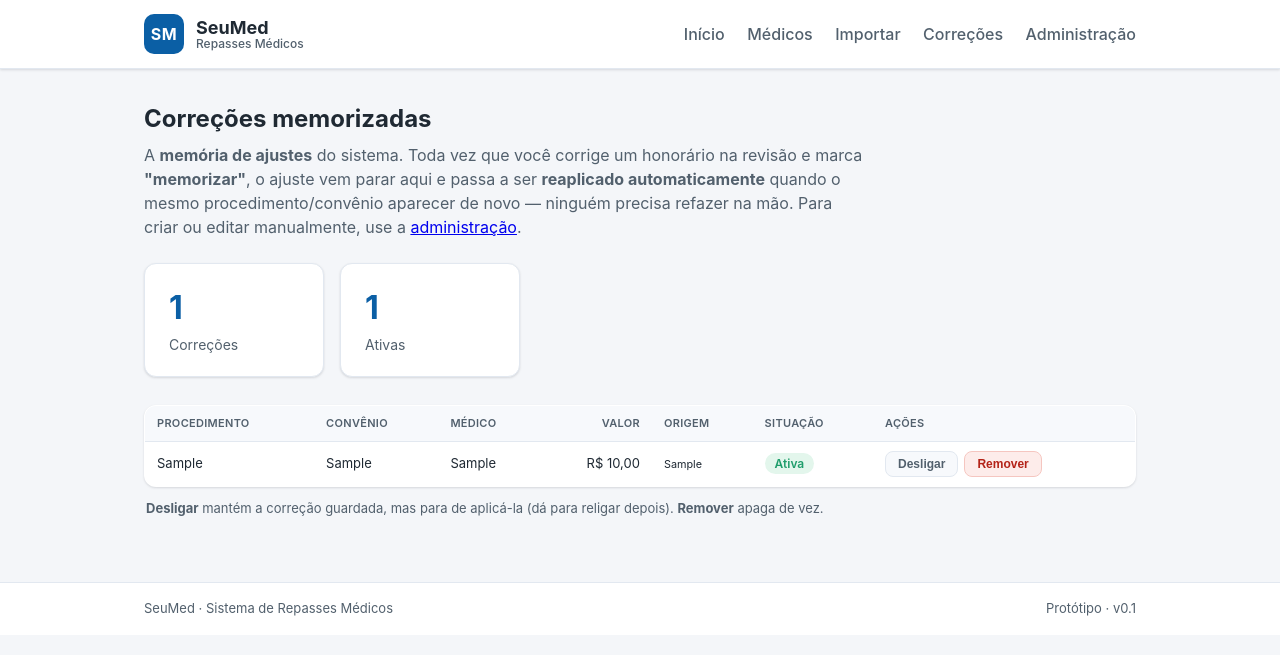
After one commit to FinanceiroSeuMed/Sistema-de-repasses-m-dicos, a Django app: page /correcoes/ in a window 1280 px wide. The commit adds this page. Shown: the top 655 px of the page. Run offline with Django 5.2, Linux system fonts and the light colour scheme; tables that the repository leaves empty hold one stand-in row (values such as "Sample post").

Commit message:
Correcoes memorizadas: memoria de ajustes que se reaplica sozinha
Primeira fatia da persistencia/historico. Resolve a "gestao da informacao":
o ajuste manual deixa de viver na cabeca de alguem e vira fonte unica,
reaplicada automaticamente nos proximos meses.

- Modelo CorrecaoMemorizada: (procedimento, convenio, medico) normalizados ->
  valor fixo (R$) ou percentual do bruto. Convenio/medico em branco = vale para
  qualquer um; a busca prefere a regra mais especifica. Migration 0003
- services/correcoes.py: aplicar() sobrepoe os honorarios no processamento
  (precisao cheia, nao mexe em catarata/componente); memorizar() faz upsert
- views: aplica no _ler_e_processar (logo apos as regras); _memorizar_correcoes
  grava as linhas marcadas "memorizar" na exportacao; paginas correcoes_lista/
  toggle/remover
- revisao.html: checkbox "memorizar" por linha + selo "memorizado" + faixa de
  confirmacao apos exportar
- correcoes.html: pagina de gestao (ligar/desligar/remover) + link no menu
- admin: CorrecaoMemorizada registrado para edicao manual

Testado de ponta a ponta: memoriza -> reaplica em 15 linhas com o motivo certo;
desliga -> volta ao valor das regras.

Co-Authored-By: Claude Opus 4.8 <noreply@anthropic.com>

```diff
--- a/repasses/urls.py
+++ b/repasses/urls.py
@@ -10,4 +10,7 @@ urlpatterns = [
     path('importar/', views.importar, name='importar'),
     path('importar/exportar/', views.exportar, name='exportar'),
     path('saidas/<str:pasta>/<str:arquivo>', views.baixar_saida, name='baixar_saida'),
+    path('correcoes/', views.correcoes_lista, name='correcoes'),
+    path('correcoes/<int:pk>/ligar/', views.correcao_toggle, name='correcao_toggle'),
+    path('correcoes/<int:pk>/remover/', views.correcao_remover, name='correcao_remover'),
 ]
--- a/repasses/views.py
+++ b/repasses/views.py
@@ -6,11 +6,11 @@ from uuid import uuid4
 
 from django.conf import settings
 from django.http import FileResponse, Http404
-from django.shortcuts import render
+from django.shortcuts import get_object_or_404, redirect, render
 
 from .forms import ImportarMedPlusForm
-from .models import Medico
-from .services import medplus, omie, regras, repasse
+from .models import CorrecaoMemorizada, Medico
+from .services import correcoes, medplus, omie, regras, repasse
 
 
 def home(request):
@@ -130,6 +130,8 @@ def _ler_e_processar(caminho, nome=''):
                  '"a definir". Confira REGRAS_REPASSE_PATH.')
     else:
         regras.processar(resultado, livro)
+        # Correções memorizadas: reaplicam ajustes manuais salvos em meses anteriores
+        correcoes.aplicar(resultado)
         # Residentes não recebem -> não aparecem no preview nem na exportação
         resultado.blocos = [b for b in resultado.blocos
                             if not regras.eh_residente(livro, b.profissional)]
@@ -401,7 +403,7 @@ def importar(request):
     return render(request, 'repasses/importar.html', {'form': form, 'erro': erro})
 
 
-def _ctx_revisao(resultado, token, aviso, downloads=None, pasta_saida='', pendencias=None):
+def _ctx_revisao(resultado, token, aviso, downloads=None, pasta_saida='', pendencias=None, info=None):
     cirurgias = [(b.profissional, p) for b in resultado.blocos for p in b.procedimentos
                  if p.classe == medplus.CLASSE_CIRURGIA and p.status_calculo != 'componente']
     return {
@@ -409,6 +411,7 @@ def _ctx_revisao(resultado, token, aviso, downloads=None, pasta_saida='', penden
         'token': token,
         'aviso_regras': aviso,
         'pendencias': pendencias if pendencias is not None else _pendencias_revisao(resultado),
+        'info': info or [],
         'downloads': downloads or [],
         'pasta_saida': pasta_saida,
         'qtd_cirurgias': len(cirurgias),
@@ -430,6 +433,7 @@ def exportar(request):
 
     resultado, aviso = _ler_e_processar(caminho, token)
     _aplicar_edicoes(resultado, request.POST)
+    info = _memorizar_correcoes(resultado, request.POST)
     _resolver_preceptoria(resultado, request.POST)
     _resolver_anestesistas(resultado, request.POST)
     _resolver_cirurgias(resultado, request.POST)
@@ -437,8 +441,32 @@ def exportar(request):
     arquivos, pend = _gerar_arquivos_por_dia(resultado)
     pasta_saida, downloads = _salvar_saidas(arquivos)
     pendencias = _resumir_pendencias(pend)
-    ctx = _ctx_revisao(resultado, token, aviso, downloads, pasta_saida, pendencias)
+    ctx = _ctx_revisao(resultado, token, aviso, downloads, pasta_saida, pendencias, info)
     return render(request, 'repasses/revisao.html', ctx)
+
+
+def _memorizar_correcoes(resultado, post):
+    """Salva como correção memorizada cada linha marcada 'memorizar' na revisão.
+
+    Fica valendo para qualquer médico (a regra é por procedimento/convênio); a
+    origem registra de qual médico/lote veio. Devolve mensagens informativas."""
+    salvos = 0
+    for bloco in resultado.blocos:
+        for p in bloco.procedimentos:
+            if post.get(f'memorizar_{p.idx}') != '1':
+                continue
+            if p.honorario is None or p.honorario <= 0:
+                continue
+            correcoes.memorizar(
+                p.procedimento, p.convenio, round(float(p.honorario), 2),
+                origem=(resultado.unidade or '')[:180],
+                observacao=f'{bloco.profissional} {p.data_texto}'.strip())
+            salvos += 1
+    if not salvos:
+        return []
+    plural = 'correção memorizada' if salvos == 1 else 'correções memorizadas'
+    return [f'✓ {salvos} {plural} — serão reaplicadas automaticamente nos próximos meses. '
+            'Veja em "Correções memorizadas".']
 
 
 def _gerar_arquivos_por_dia(resultado):
@@ -482,3 +510,31 @@ def baixar_saida(request, pasta, arquivo):
     if base not in caminho.parents or not caminho.is_file():
         raise Http404('Arquivo não encontrado.')
     return FileResponse(open(caminho, 'rb'), as_attachment=True, filename=arquivo)
+
+
+# --- Correções memorizadas ----------------------------------------------------
+
+def correcoes_lista(request):
+    """Lista as correções memorizadas — a memória de ajustes do sistema."""
+    itens = list(CorrecaoMemorizada.objects.all())
+    return render(request, 'repasses/correcoes.html', {
+        'correcoes': itens,
+        'total': len(itens),
+        'ativas': sum(1 for c in itens if c.ativo),
+    })
+
+
+def correcao_toggle(request, pk):
+    """Liga/desliga uma correção (sem apagar — fica o histórico)."""
+    if request.method == 'POST':
+        c = get_object_or_404(CorrecaoMemorizada, pk=pk)
+        c.ativo = not c.ativo
+        c.save()
+    return redirect('repasses:correcoes')
+
+
+def correcao_remover(request, pk):
+    """Remove definitivamente uma correção memorizada."""
+    if request.method == 'POST':
+        CorrecaoMemorizada.objects.filter(pk=pk).delete()
+    return redirect('repasses:correcoes')
--- a/static/css/app.css
+++ b/static/css/app.css
@@ -195,6 +195,10 @@ body {
 .badge-pendente { background: #fde8e8; color: #c0392b; }
 
 .alerta-info { background: #eaf3fb; color: #0b5fa5; border: 1px solid #bcdcf5; }
+.alerta-ok { background: #f0f9f4; color: #1f7a52; border: 1px solid #b6e3cd; }
+.badge-memo { background: #efeafc; color: #6b46c1; }
+.memo { display: block; margin-top: 4px; font-size: 11px; font-weight: 500; color: var(--texto-suave); cursor: pointer; white-space: nowrap; }
+.memo input { margin-right: 3px; vertical-align: middle; }
 .razao { display: block; font-size: 12px; color: var(--texto-suave); margin-top: 2px; }
 .dia-bloco { font-size: 14px; font-weight: 500; color: var(--texto-suave); }
 
@@ -235,3 +239,10 @@ body {
 .tabela tfoot td { background: #f7f9fc; }
 .linha-indefinida { background: #fff7f6; }
 .linha-indefinida:hover { background: #ffefee; }
+.linha-inativa { opacity: .5; }
+.acoes-linha { display: flex; gap: 6px; }
+.acoes-linha form { margin: 0; }
+.botao-mini { padding: 5px 12px; font-size: 12px; border: 1px solid var(--cinza-borda); background: #f7f9fc; color: var(--texto-suave); cursor: pointer; }
+.botao-mini:hover { background: #eef2f7; }
+.botao-perigo { background: #fdecea; color: #b42318; border-color: #f5c6c0; }
+.botao-perigo:hover { background: #f9d7d2; }
--- a/templates/base.html
+++ b/templates/base.html
@@ -18,6 +18,7 @@
                 <a href="{% url 'repasses:home' %}">Início</a>
                 <a href="{% url 'repasses:medicos' %}">Médicos</a>
                 <a href="{% url 'repasses:importar' %}">Importar</a>
+                <a href="{% url 'repasses:correcoes' %}">Correções</a>
                 <a href="/admin/">Administração</a>
             </nav>
         </div>
--- /dev/null
+++ b/templates/repasses/correcoes.html
@@ -0,0 +1,77 @@
+{% extends 'base.html' %}
+{% load repasses_extras %}
+
+{% block title %}Correções memorizadas{% endblock %}
+
+{% block content %}
+<section class="pagina-cabecalho">
+    <h1>Correções memorizadas</h1>
+    <p class="subtitulo-escuro">
+        A <strong>memória de ajustes</strong> do sistema. Toda vez que você corrige um honorário na
+        revisão e marca <strong>"memorizar"</strong>, o ajuste vem parar aqui e passa a ser
+        <strong>reaplicado automaticamente</strong> quando o mesmo procedimento/convênio aparecer de novo —
+        ninguém precisa refazer na mão. Para criar ou editar manualmente, use a
+        <a href="/admin/repasses/correcaomemorizada/">administração</a>.
+    </p>
+</section>
+
+<section class="cards-indicadores">
+    <div class="card-indicador"><span class="numero">{{ total }}</span><span class="rotulo">Correções</span></div>
+    <div class="card-indicador"><span class="numero">{{ ativas }}</span><span class="rotulo">Ativas</span></div>
+</section>
+
+{% if correcoes %}
+<section class="bloco-medico">
+    <table class="tabela">
+        <thead>
+            <tr>
+                <th>Procedimento</th>
+                <th>Convênio</th>
+                <th>Médico</th>
+                <th class="num">Valor</th>
+                <th>Origem</th>
+                <th>Situação</th>
+                <th>Ações</th>
+            </tr>
+        </thead>
+        <tbody>
+            {% for c in correcoes %}
+            <tr{% if not c.ativo %} class="linha-inativa"{% endif %}>
+                <td>{{ c.procedimento }}</td>
+                <td>{{ c.convenio|default:"— qualquer —" }}</td>
+                <td>{{ c.medico|default:"— todos —" }}</td>
+                <td class="num">{{ c.valor_legivel }}</td>
+                <td><small>{{ c.origem|default:"—" }}</small></td>
+                <td>
+                    {% if c.ativo %}<span class="badge badge-ok">Ativa</span>
+                    {% else %}<span class="badge badge-zero">Desligada</span>{% endif %}
+                </td>
+                <td>
+                    <div class="acoes-linha">
+                        <form method="post" action="{% url 'repasses:correcao_toggle' c.pk %}">
+                            {% csrf_token %}
+                            <button type="submit" class="botao botao-mini">{% if c.ativo %}Desligar{% else %}Ligar{% endif %}</button>
+                        </form>
+                        <form method="post" action="{% url 'repasses:correcao_remover' c.pk %}"
+                              onsubmit="return confirm('Remover esta correção definitivamente?');">
+                            {% csrf_token %}
+                            <button type="submit" class="botao botao-mini botao-perigo">Remover</button>
+                        </form>
+                    </div>
+                </td>
+            </tr>
+            {% endfor %}
+        </tbody>
+    </table>
+    <p class="nota">
+        <strong>Desligar</strong> mantém a correção guardada, mas para de aplicá-la (dá para religar depois).
+        <strong>Remover</strong> apaga de vez.
+    </p>
+</section>
+{% else %}
+<div class="alerta alerta-info">
+    Nenhuma correção memorizada ainda. Na <a href="{% url 'repasses:importar' %}">revisão de um repasse</a>,
+    ajuste um honorário e marque <strong>"memorizar"</strong> — ele aparece aqui e passa a valer para os próximos meses.
+</div>
+{% endif %}
+{% endblock %}
```
Also changed, not shown: repasses/admin.py (+12 -1 lines), repasses/models.py (+71 -0 lines), repasses/services/correcoes.py (added, +87 -0 lines), templates/repasses/revisao.html (+6 -1 lines), repasses/migrations/0003_correcaomemorizada.py (added).
